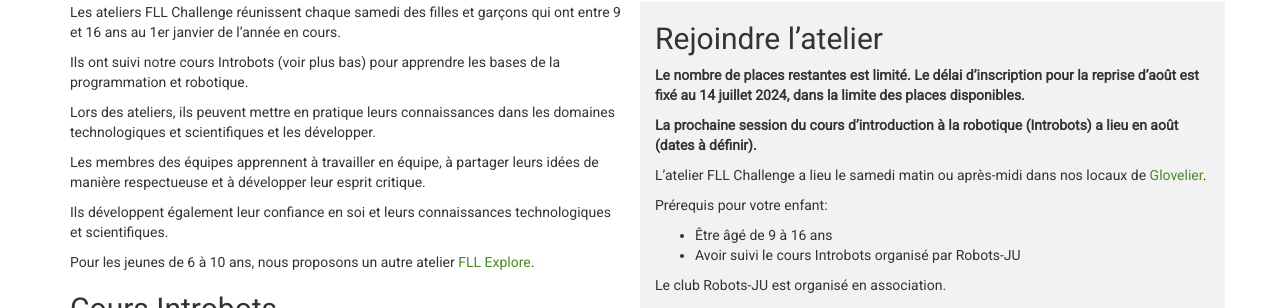
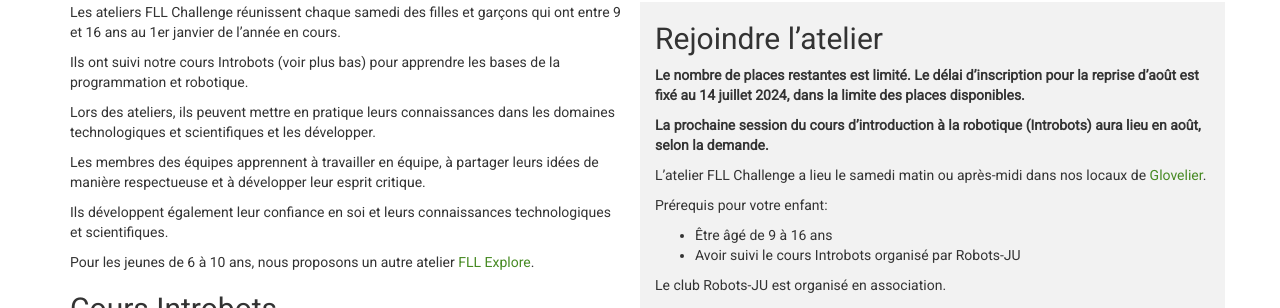
Before and after one commit to robots-ju/robots-ju.ch, a Jekyll site: the page built from ateliers-fll.md, in a window 1280 px wide and 900 px high, scrolled down 301 px. Shown: the part 143-451 px from the top of the window. Built offline with Jekyll 4.4.1, drawn with Linux system fonts in a browser that asks for light colours; comment, search, counter and statistics services are not loaded.

Commit message:
Précision prochain Introbots

```diff
--- a/ateliers-fll.md
+++ b/ateliers-fll.md
@@ -72,7 +72,7 @@ Plus d'informations: <https://coupe.robots-ju.ch/>
 
 **Le nombre de places restantes est limité. Le délai d'inscription pour la reprise d'août est fixé au 14 juillet 2024, dans la limite des places disponibles.**
 
-**La prochaine session du cours d'introduction à la robotique (Introbots) a lieu en août (dates à définir).**
+**La prochaine session du cours d'introduction à la robotique (Introbots) aura lieu en août, selon la demande.**
 
 L'atelier FLL Challenge a lieu le samedi matin ou après-midi dans nos locaux de [Glovelier](https://www.google.ch/maps/place/Rue+des+Places+7,+2855+Glovelier/@47.3390915,7.2066171,17z/data=!3m1!4b1!4m5!3m4!1s0x4791e4df12d571d5:0xfc3cb407ccf2c65f!8m2!3d47.3390879!4d7.2088058?hl=fr).
 
```
